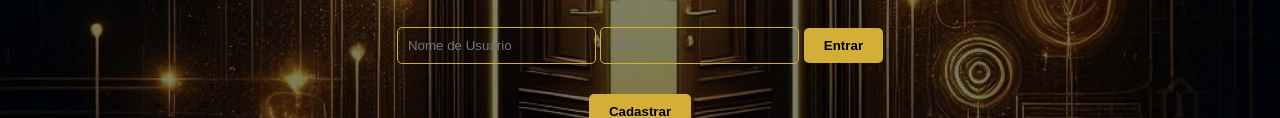
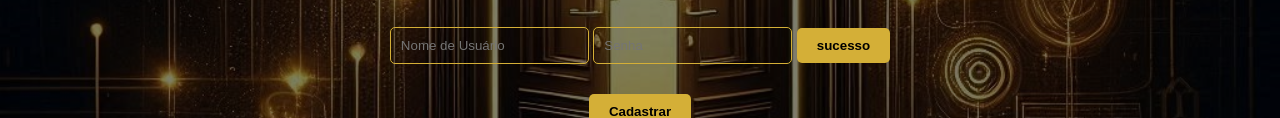
Before and after one commit to kaique55/nova-vida, a plain HTML site: page index.html in a window 1280 px wide. Shown: the part 393-511 px from the top of the page. Drawn offline with Linux system fonts and the light colour scheme.

Commit message:
Update index.html

```diff
--- a/index.html
+++ b/index.html
@@ -78,7 +78,7 @@
         <form action="sucesso.html" method="post">
             <input type="text" placeholder="Nome de Usuário" required>
             <input type="password" placeholder="Senha" required>
-            <button type="submit" class="button-login">Entrar</button>
+            <button class="button-login" onclick="window.location.href='sucesso.html'">sucesso</button>
         </form>
         <!-- Botão de Cadastro -->
         <button class="button-cadastro" onclick="window.location.href='cadastro.html'">Cadastrar</button>
```
